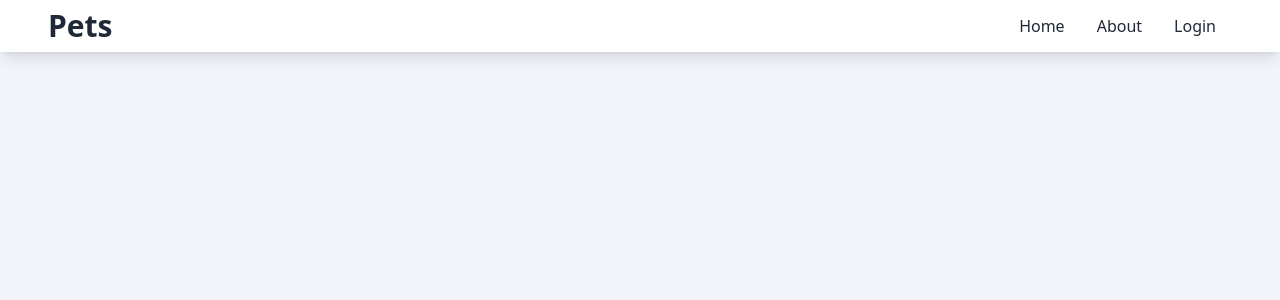
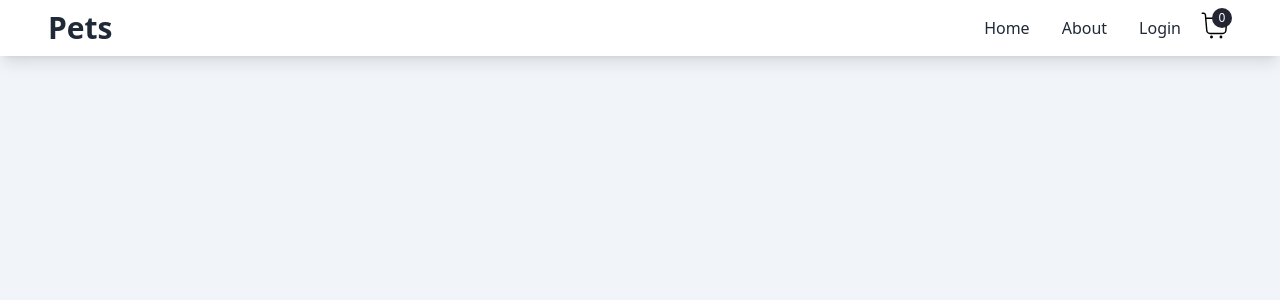
Before and after one commit to cristiandGutierrezb/pets-front-202501, a Next.js app: page / in a window 1280 px wide. Shown: the top 300 px of the page. Built offline with nearby package versions, Linux system fonts and the light colour scheme.

Commit message:
Implementacion zustand

```diff
--- a/app/marketplace/product/page.tsx
+++ /dev/null
@@ -1,6 +0,0 @@
-
-export default function ProductPage() {
-  return (
-    <div>ProductPage</div>
-  )
-}
--- /dev/null
+++ b/app/marketplace/products/page.tsx
@@ -0,0 +1,28 @@
+'use client'
+import { useEffect } from "react";
+
+import CustomCart from "@/components/organism/CustomCart";
+
+import { getListProducts } from "@/libs/api-marketplace";
+
+export default function ProductPage() {
+
+  const listItems: any = []
+
+  useEffect(() => {
+    getListProducts()
+    .then((res) => {
+      console.log(res)
+    })
+  }, [])
+
+  return (
+    <main className="w-full flex">
+      <section className="max-w-screen-xl mx-auto flex flex-wrap gap-5">
+        {
+          listItems.map((_: any, index: number) => <CustomCart key={index} />)
+        }
+      </section>
+    </main>
+  )
+}
--- /dev/null
+++ b/components/atoms/ListIconst.tsx
@@ -0,0 +1,8 @@
+import { CiShoppingCart } from "react-icons/ci";
+
+interface IconProps {
+  color: string;
+  size: number;
+}
+
+export const ShoppingCartIcon = ({ color, size }: IconProps) => <CiShoppingCart color={color} size={size} />;
--- a/components/molecules/Header.tsx
+++ b/components/molecules/Header.tsx
@@ -1,6 +1,14 @@
+'use client'
 import Link from "next/link";
+import { useStore } from "../../store/ShoppingCart";
+
+import { ShoppingCartIcon } from "../atoms/ListIconst";
+
 
 export default function Header() {
+
+  const { count } = useStore()
+
   return (
     <header className="w-full shadow-lg">
         <nav className="max-w-screen-xl mx-auto bg-white">
@@ -24,25 +32,34 @@ export default function Header() {
                 </button>
               </div>
             </div>
-            <div className="flex flex-col md:flex-row md:block">
-              <a
+            <div className="flex flex-row">
+              <Link
                 href="#"
                 className="text-gray-800 rounded hover:bg-gray-900 hover:text-gray-100 hover:font-medium py-2 px-2 md:mx-2"
               >
                 Home
-              </a>
-              <a
+              </Link>
+              <Link
                 href="#"
                 className="text-gray-800 rounded hover:bg-gray-900 hover:text-gray-100 hover:font-medium py-2 px-2 md:mx-2"
               >
                 About
-              </a>
+              </Link>
               <Link
                 href="/login"
                 className="text-gray-800 rounded hover:bg-gray-900 hover:text-gray-100 hover:font-medium py-2 px-2 md:mx-2"
               >
                 Login
               </Link>
+              <div className="relative">
+                <ShoppingCartIcon
+                  color="black"
+                  size={35}
+                />
+                <span className="absolute top-0 right-0 bg-black-200 rounded-full h-5 w-5 flex justify-center items-center text-white text-[12px]">
+                  { count }
+                </span>
+              </div>
             </div>
           </div>
         </nav>
--- /dev/null
+++ b/components/organism/CustomCart.tsx
@@ -0,0 +1,27 @@
+'use client'
+import Image from "next/image"
+import CustomButton from "../atoms/CustomButton"
+
+import { useStore } from "../../store/ShoppingCart"
+
+export default function CustomCart() {
+
+  const { inc } = useStore()
+
+  const onAddToCart = () => {
+    console.log('Add to Cart')
+  }
+
+  return (
+    <section>
+      {/* <Image src="" alt="" /> */}
+      <p>Title</p>
+      <p>Description</p>
+      <CustomButton
+        text="Add to Cart"
+        color="bg-primary"
+        onClickButton={inc}
+      />
+    </section>
+  )
+}
--- /dev/null
+++ b/libs/api-marketplace.ts
@@ -0,0 +1,11 @@
+
+import { envVariables } from "@/utils/config"
+
+export const getListProducts = async () => {
+  console.log(envVariables);
+
+  return fetch(`${envVariables.API_URL}/products`)
+    .then(response => response.json())
+    .then(data => data)
+    .catch(error => console.error(error))
+}
--- a/package.json
+++ b/package.json
@@ -14,7 +14,9 @@
     "react": "^19.0.0",
     "react-dom": "^19.0.0",
     "react-hook-form": "^7.54.2",
-    "zod": "^3.24.2"
+    "react-icons": "^5.5.0",
+    "zod": "^3.24.2",
+    "zustand": "^5.0.3"
   },
   "devDependencies": {
     "@eslint/eslintrc": "^3",
--- /dev/null
+++ b/store/ShoppingCart.ts
@@ -0,0 +1,11 @@
+import { create } from 'zustand'
+
+type Store = {
+  count: number
+  inc: () => void
+}
+
+export const useStore = create<Store>()((set) => ({
+  count: 0,
+  inc: () => set((state) => ({ count: state.count + 1 })),
+}))
--- /dev/null
+++ b/utils/config.ts
@@ -0,0 +1,3 @@
+export const envVariables = {
+  API_URL: process.env.API_URL
+}
```
Also changed, not shown: 1 other file (tests, documents, lock files or other folders).
